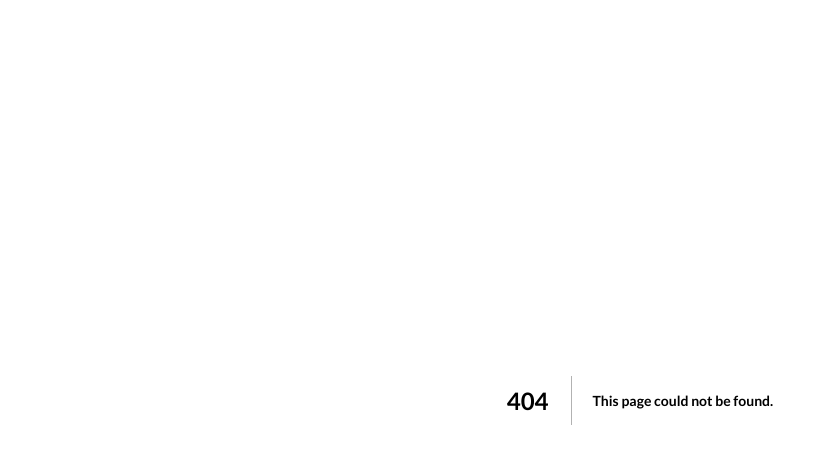
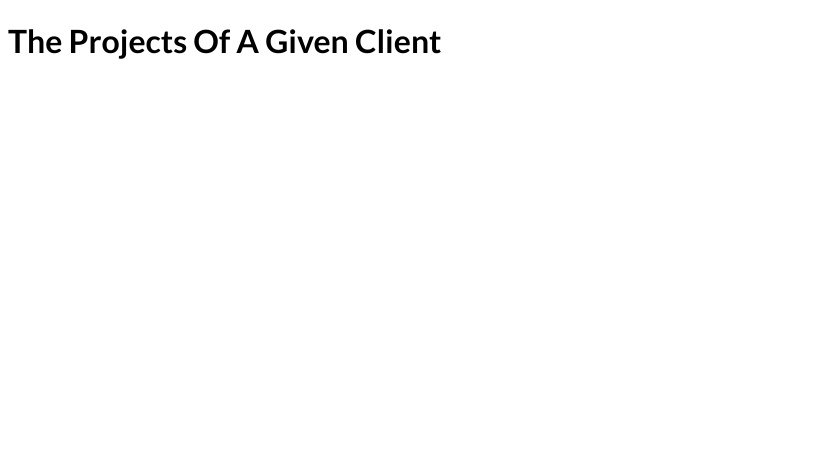
Before and after one commit to i-benjelloun/nextjs-course, a Next.js app: page /clients/1 in a window 1280 px wide. Before the commit this address had no page. Shown: the top 450 px of the page, without its empty margins (0-828 px from the left). Built offline with nearby package versions, Linux system fonts and the light colour scheme.

Commit message:
Nested dynamic routes

```diff
--- /dev/null
+++ b/pages/clients/[clientId]/index.tsx
@@ -0,0 +1,11 @@
+import React from "react";
+
+function ClientProjects() {
+  return (
+    <div>
+      <h1>The Projects Of A Given Client</h1>
+    </div>
+  );
+}
+
+export default ClientProjects;
```
Also changed, not shown: pages/clients/index.tsx (added, +11 -0 lines).
